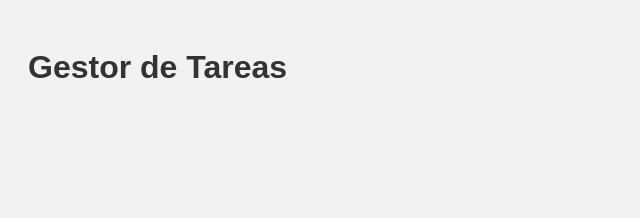
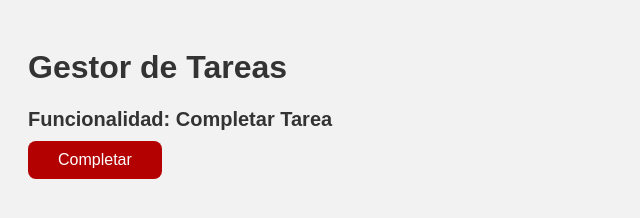
Before and after one commit to LealTapia/todo-app, a plain HTML site: page index.html in a window 1280 px wide. Shown: the whole page, without its empty margins (0-640 px from the left). Drawn offline with Linux system fonts and the light colour scheme.

Commit message:
Funcionalidad: Completar Tarea

```diff
--- a/index.html
+++ b/index.html
@@ -8,5 +8,21 @@
 </head>
 <body>
     <h1>Gestor de Tareas</h1>
+    <section style="margin-top: 20px;">
+  <h2 style="font-size: 20px; margin-bottom: 10px;">Funcionalidad: Completar Tarea</h2>
+  <button
+    onclick="console.log('Tarea completada')"
+    style="
+      background-color: #B30000;
+      color: white;
+      border: none;
+      padding: 10px 30px;
+      border-radius: 8px;
+      font-size: 16px;
+      cursor: pointer;
+    ">
+    Completar
+  </button>
+</section>
 </body>
 </html>
```
